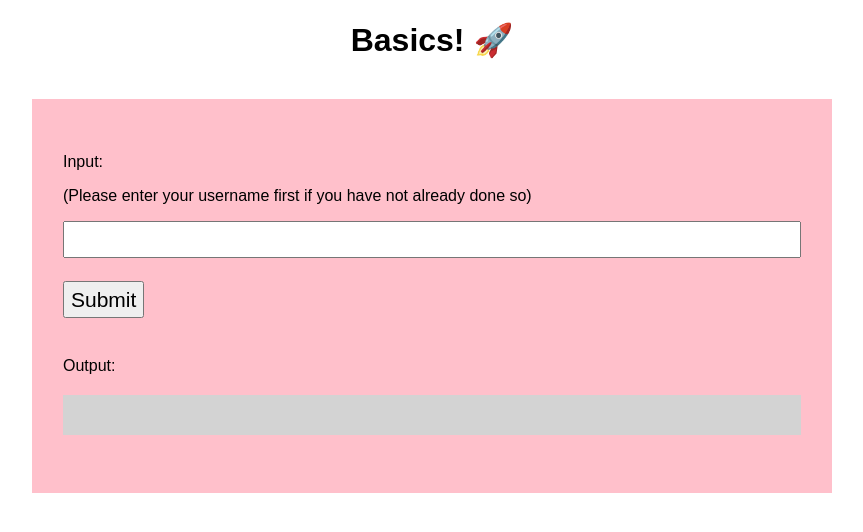
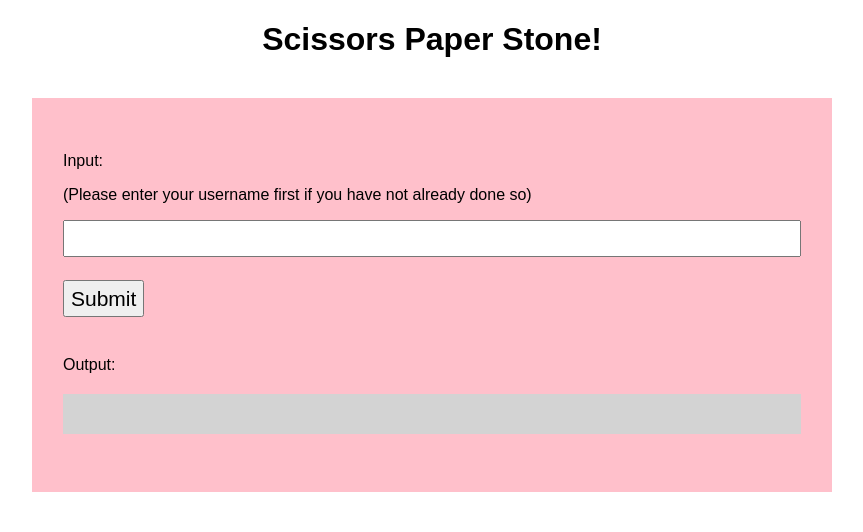
Before and after one commit to ryojif2/Scissors-Paper-Stone-Game, a plain HTML site: page index.html in a window 1280 px wide. Shown: the whole page, without its empty margins (208-1071 px from the left). Drawn offline with Linux system fonts and the light colour scheme.

Commit message:
changed title

```diff
--- a/index.html
+++ b/index.html
@@ -59,7 +59,7 @@ The <html> element is known as the root element of a HTML page. All other elemen
   <!-- The <body> element defines the document's body, and is a container for all the visible contents that will be rendered by the browser.  -->
   <body>
     <!-- The <h1> element defines a large heading. There are 6 pre-set header elements, <h1> to <h6> -->
-    <h1 id="header">Basics! 🚀</h1>
+    <h1 id="header">Scissors Paper Stone!</h1>
     <!-- The <div> tag defines a division or a section in an HTML document, and is commonly use as a "container" for nested HTML elements. -->
     <div id="container">
       <!-- The <p> tag defines a paragraph element. -->
```
